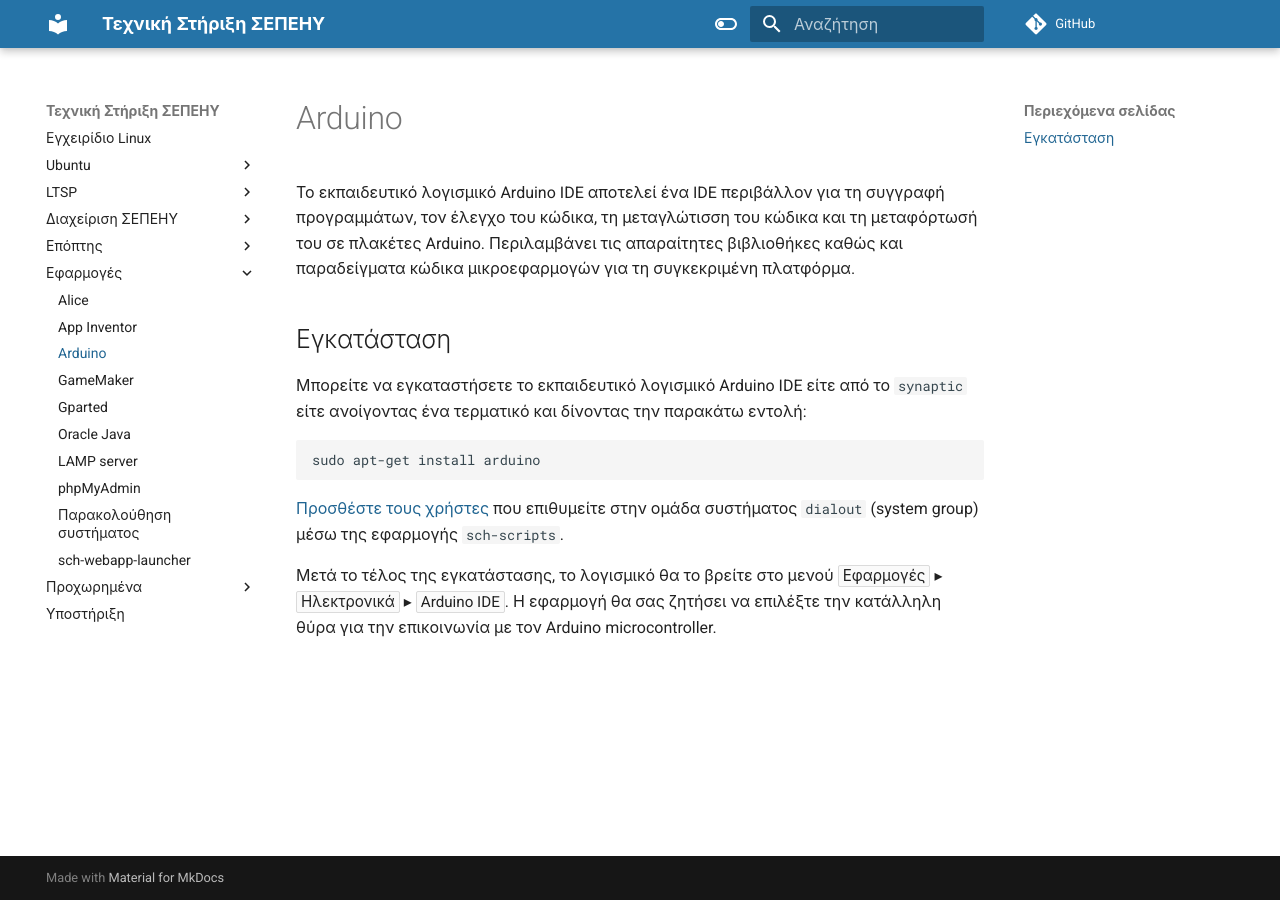
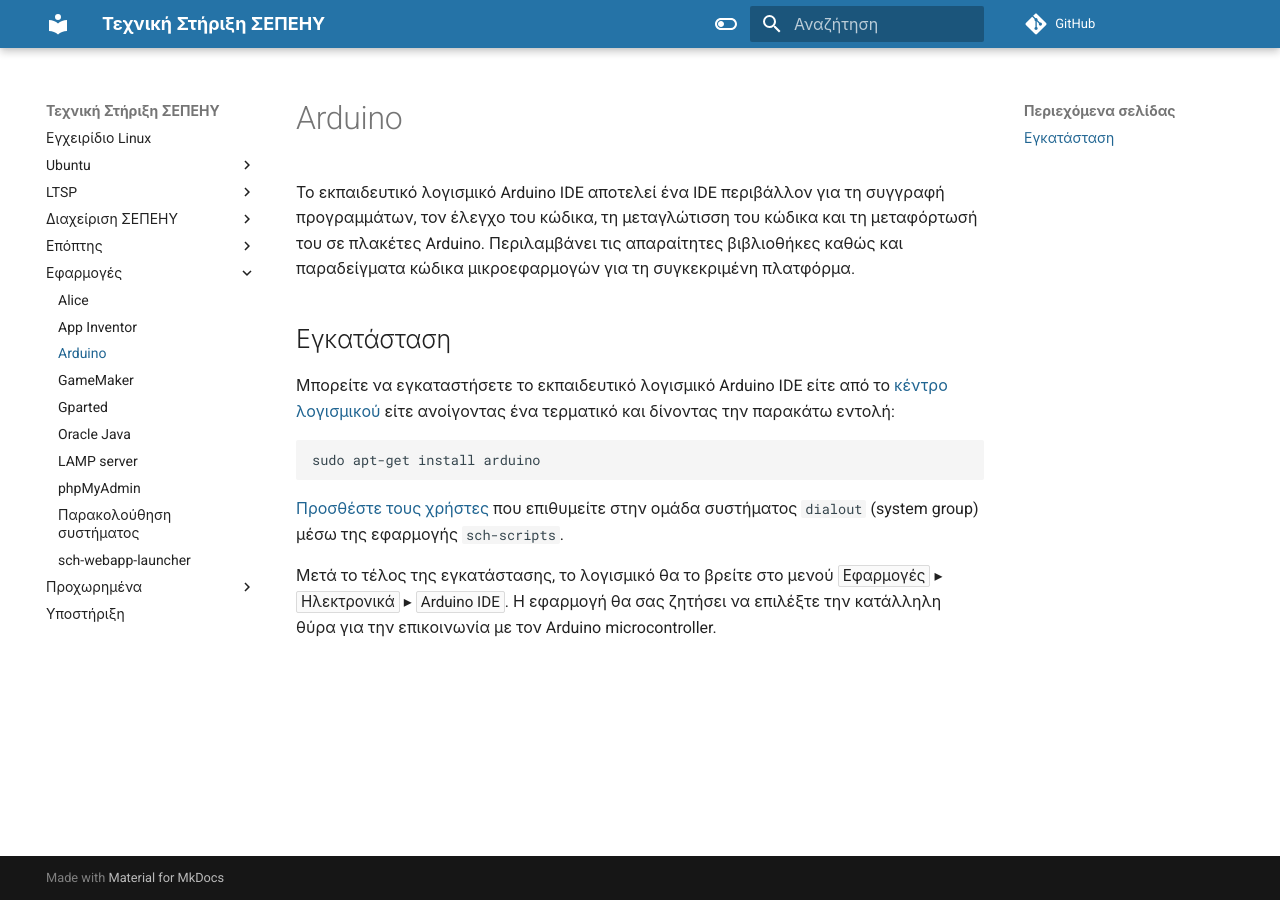
Before and after one commit to siahos/el.ltsp.org, an MkDocs documentation site: the page built from docs/arduino/index.md, in a window 1280 px wide. Built offline with MkDocs 1.6.1 and Material for MkDocs 9.7.7, drawn with Linux system fonts in a browser that asks for light colours; comment, search, counter and statistics services are not loaded.

Commit message:
Update arduino

````diff
--- a/docs/arduino/index.md
+++ b/docs/arduino/index.md
@@ -8,7 +8,8 @@
 ## Εγκατάσταση
 
 Μπορείτε να εγκαταστήσετε το εκπαιδευτικό λογισμικό Arduino IDE είτε από το
-`synaptic` είτε ανοίγοντας ένα τερματικό και δίνοντας την παρακάτω εντολή:
+[κέντρο λογισμικού](../software/index.md) είτε ανοίγοντας ένα τερματικό και
+δίνοντας την παρακάτω εντολή:
 
 ```shell
 sudo apt-get install arduino
````
